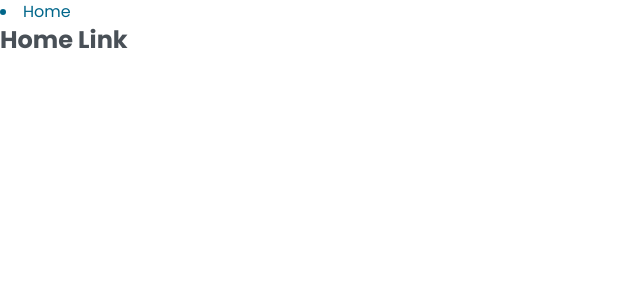
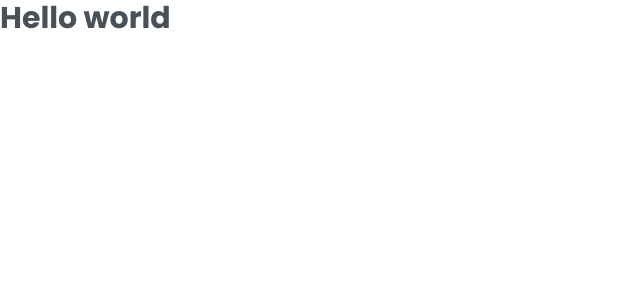
Before and after one commit to rodercode/mobile-pad-challenge, a Vue app: page / in a window 1280 px wide. Shown: the top 300 px of the page, without its empty margins (0-640 px from the left). Built offline with nearby package versions, Linux system fonts and the light colour scheme.

Commit message:
first commit

```diff
--- a/src/router/index.ts
+++ b/src/router/index.ts
@@ -1,13 +1,13 @@
 import { createRouter, createWebHistory } from 'vue-router'
-import HomeView from "../views/HomeView.vue";
+import MobilePadView from "../views/MobilePadView.vue";
 
 const router = createRouter({
   history: createWebHistory(import.meta.env.BASE_URL),
   routes: [
     {
       path: "/",
-      name: "home",
-      component: HomeView,
+      name: "mobile-pad",
+      component: MobilePadView,
     },
   ],
 });
--- a/src/views/HomeView.vue
+++ b/src/views/MobilePadView.vue
@@ -1,26 +1,17 @@
 <template>
   <!-- HOME -->
   <div>
-    <NavLink name="Home" />
-    <HomeLink />
+    <h1>Hello world</h1>
   </div>
 </template>
 
 <script lang="ts">
 import { defineComponent } from "vue";
 import baselineSignalWifi1Bar from "~icons/ic/baseline-signal-wifi-1-bar";
-import BaseButtonLink from "../components/base/BaseButtonLink.vue";
-import ButtonMenu from "../components/ButtonMenu.vue";
-import NavLink from "../components/NavLink.vue";
-import HomeLink from "../components/HomeLink.vue";
 
 export default defineComponent({
   components: {
     baselineSignalWifi1Bar,
-    BaseButtonLink,
-    ButtonMenu,
-    NavLink,
-    HomeLink,
   },
   name: "HomeView",
   data() {
```
